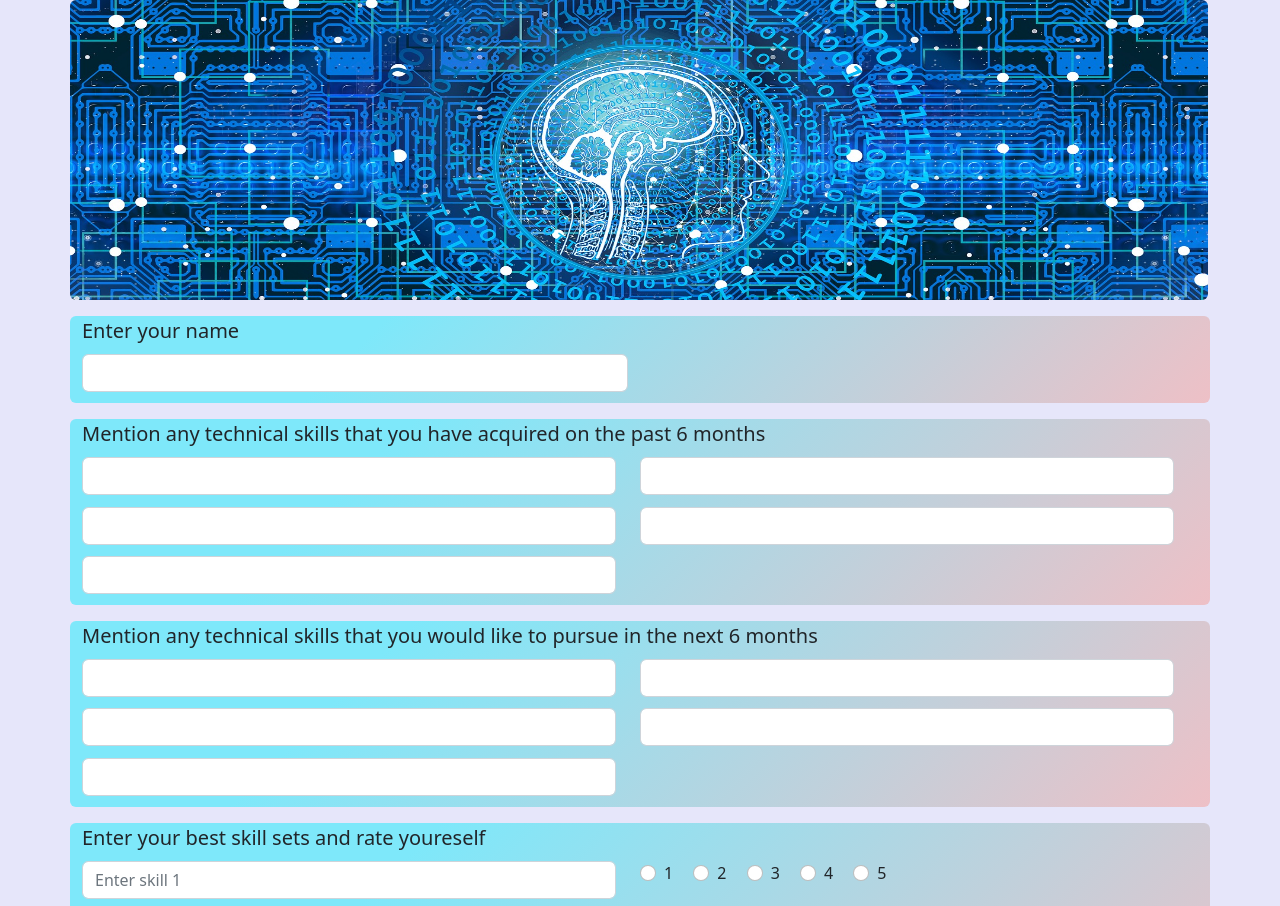
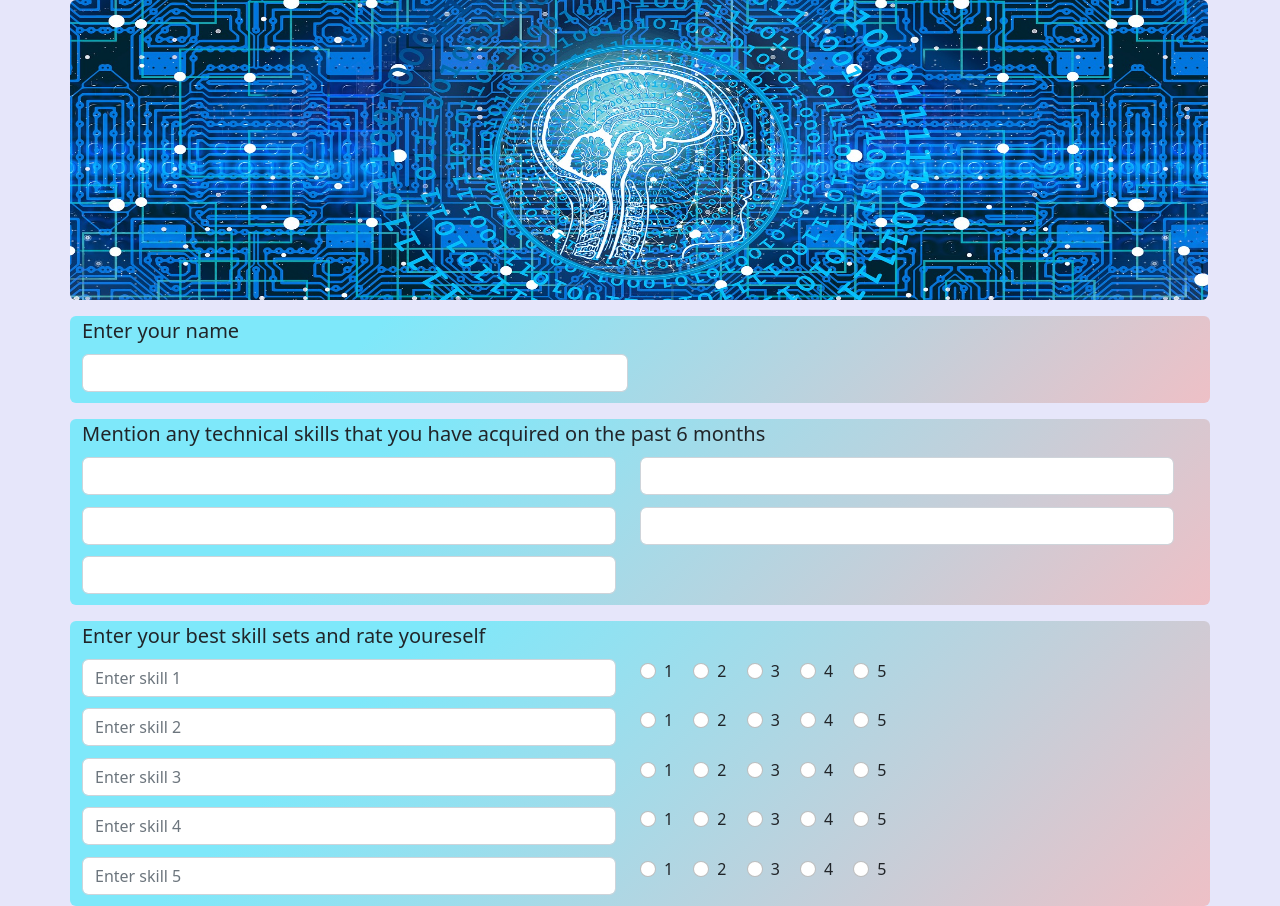
Before and after one commit to dineshsk7/Mail_Form_Submission, a plain HTML site: page index.html in a window 1280 px wide. Shown: the top 906 px of the page. Drawn offline with nearby package versions, Linux system fonts and the light colour scheme.

Commit message:
git init

```diff
--- a/index.html
+++ b/index.html
@@ -37,13 +37,6 @@ style="background-color: #E6E6FA" >
       <div class="row"><div class="col-6"><input type="text" class="form-control"  name="Skills Learned in Last 6 months"></div></div><br>
     </div>
     </div>
-    </div>
-    <div class="mb-3 row rounded" style="background-color: #eec0c6;
-    background-image: linear-gradient(315deg, #eec0c6 0%, #7ee8fa 74%); padding-bottom: 1%;">
-      <label for="Goal" class="form-label fs-5">Mention any technical skills that you would like to pursue in the next 6 months</label>
-      <div class="row" style="padding-bottom: 1%;"><div class="col-6"><input type="text" class="form-control"  name="Goals to Learn in Next 6 months"></div><div class="col-6"><input type="text" class="form-control"  name="Skills Learned in Last 6 months"></div></div><br>
-      <div class="row" style="padding-bottom: 1%;"><div class="col-6"><input type="text" class="form-control"  name="Goals to Learn in Next 6 months"></div><div class="col-6"><input type="text" class="form-control"  name="Skills Learned in Last 6 months"></div></div><br>
-      <div class="row"><div class="col-6"><input type="text" class="form-control"  name="Goals to Learn in Next 6 months"></div></div><br>
     </div>
     <div class="mb-3 row rounded" style="background-color: #eec0c6;
     background-image: linear-gradient(315deg, #eec0c6 0%, #7ee8fa 74%); padding-bottom: 1%;">
```
